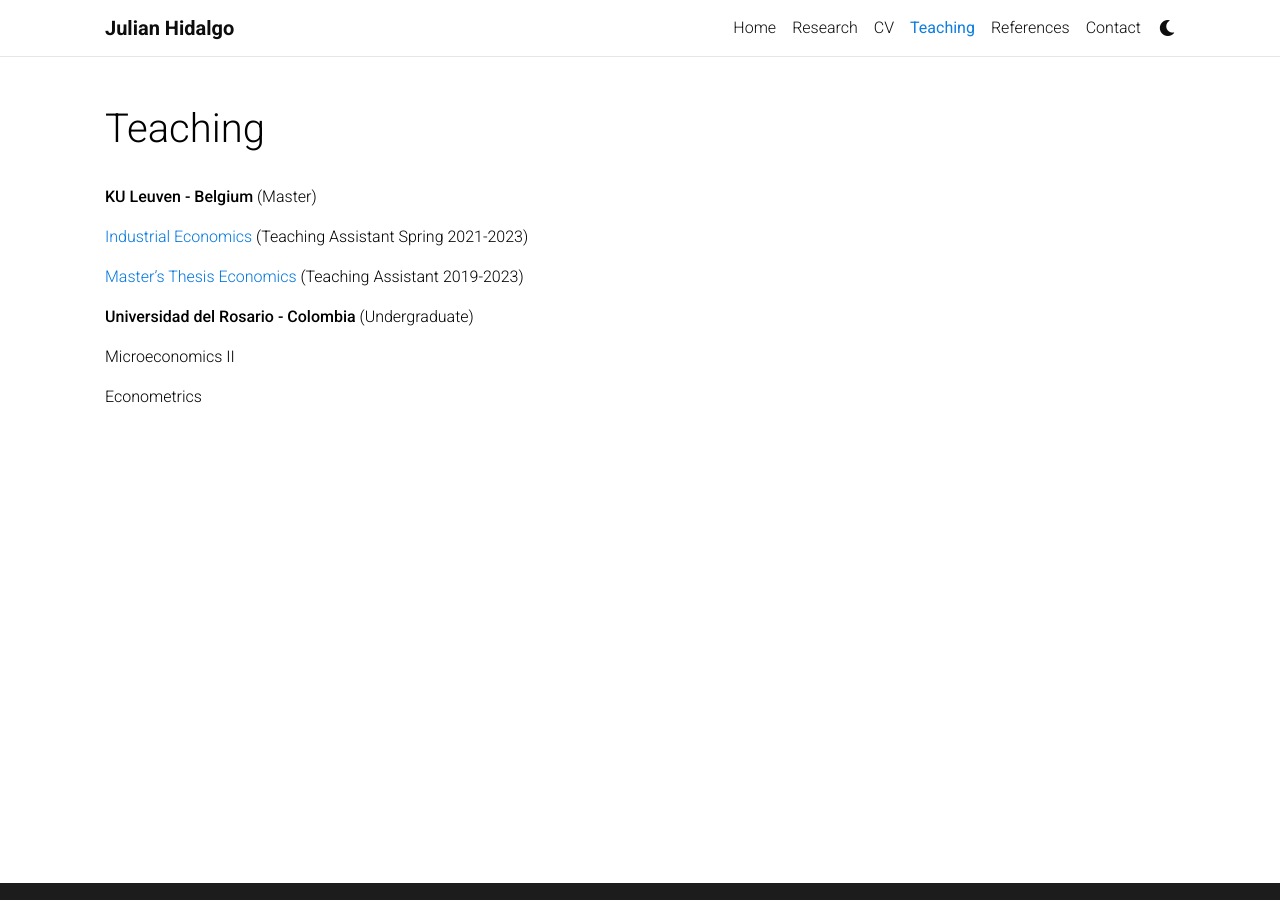
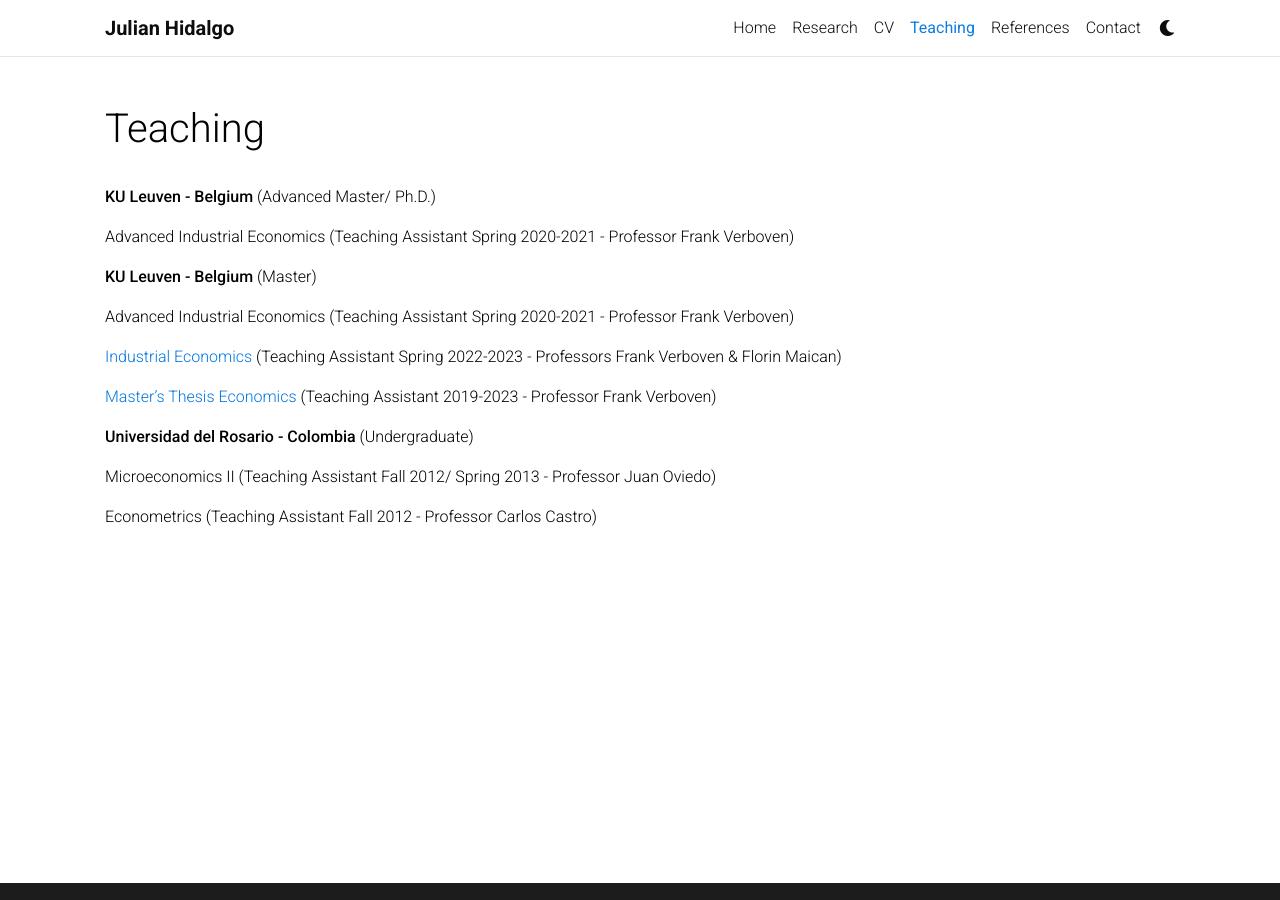
Before and after one commit to JulianHidalgoRodriguez/JulianHidalgoRodriguez.github.io, a Jekyll site: the page built from _pages/teaching.md, in a window 1280 px wide. Built offline with Jekyll 4.4.1, drawn with Linux system fonts in a browser that asks for light colours; comment, search, counter and statistics services are not loaded; a style sheet for code colours, icons or effects is not loaded.

Commit message:
Update teaching.md

```diff
--- a/_pages/teaching.md
+++ b/_pages/teaching.md
@@ -7,14 +7,20 @@ nav: true
 nav_order: 3
 ---
 
+<strong>KU Leuven - Belgium</strong> (Advanced Master/ Ph.D.)
+
+Advanced Industrial Economics (Teaching Assistant Spring 2020-2021 - Professor Frank Verboven)
+
 <strong>KU Leuven - Belgium</strong> (Master)
 
-<a href="https://onderwijsaanbod.kuleuven.be/syllabi/e/D0M47BE.htm#activetab=doelstellingen_idp1780352">Industrial Economics</a> (Teaching Assistant Spring 2021-2023)
+Advanced Industrial Economics (Teaching Assistant Spring 2020-2021 - Professor Frank Verboven)
 
-<a href="https://onderwijsaanbod.kuleuven.be/2019/syllabi/e/D0C34AE.htm#activetab=doelstellingen_idm4733120">Master's Thesis Economics</a> (Teaching Assistant 2019-2023)
+<a href="https://onderwijsaanbod.kuleuven.be/syllabi/e/D0M47BE.htm#activetab=doelstellingen_idp1780352">Industrial Economics</a> (Teaching Assistant Spring 2022-2023 - Professors Frank Verboven & Florin Maican)
+
+<a href="https://onderwijsaanbod.kuleuven.be/2019/syllabi/e/D0C34AE.htm#activetab=doelstellingen_idm4733120">Master's Thesis Economics</a> (Teaching Assistant 2019-2023 - Professor Frank Verboven)
 
 <strong>Universidad del Rosario - Colombia</strong> (Undergraduate)
 
-Microeconomics II
+Microeconomics II (Teaching Assistant Fall 2012/ Spring 2013 - Professor Juan Oviedo)
 
-Econometrics
+Econometrics (Teaching Assistant Fall 2012 - Professor Carlos Castro)
```
